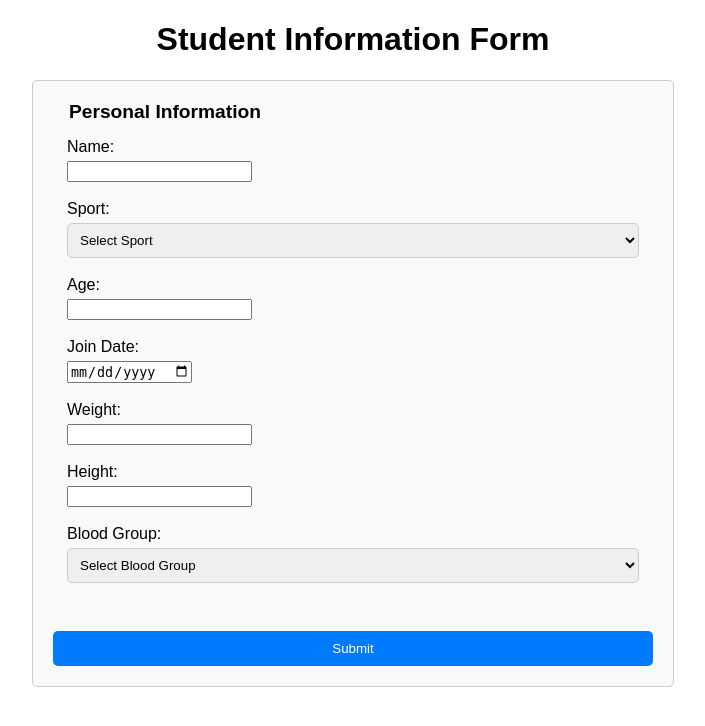
After one commit to EzhilDhiraviya/codher, a Flask app: page /add_stud in a window 1280 px wide. The commit adds this page. Shown: the top 726 px of the page, without its empty margins (287-992 px from the left). Run offline with Flask 3, Linux system fonts and the light colour scheme.

Commit message:
add stuents page

```diff
--- a/app.py
+++ b/app.py
@@ -1,9 +1,7 @@
-
 from flask import Flask, render_template, request, jsonify
 import pandas as pd
 from sklearn.linear_model import LinearRegression
 from db_connection import get_locations_collection, get_mongo_client, get_students_from_locations_collection
-
 
 app = Flask(__name__)
 
@@ -92,12 +90,18 @@ def medical():
         'weight': [70]
     })
 
-
     prediction = predict_weight_change(model, new_data)
 
     return render_template("medical_record.html",predicted_weight=round(prediction[0],3))
 
+@app.route('/update')
+def update():
+    return render_template('update.html')
 
+
+@app.route('/add_stud')
+def add_stud():
+    return render_template('add_stud.html')
 
 if __name__ == '__main__':
     app.run(debug=True)
--- /dev/null
+++ b/static/css/add_stud.css
@@ -0,0 +1,56 @@
+body {
+    font-family: Arial, sans-serif;
+    margin: 0;
+    padding: 0;
+}
+
+h1 {
+    text-align: center;
+}
+
+form {
+    max-width: 600px;
+    margin: 20px auto;
+    padding: 20px;
+    border: 1px solid #ccc;
+    border-radius: 5px;
+    background-color: #f9f9f9;
+}
+
+fieldset {
+    margin-bottom: 20px;
+    border: none;
+}
+
+legend {
+    font-size: 1.2em;
+    font-weight: bold;
+    margin-bottom: 10px;
+}
+
+label {
+    display: block;
+    margin-bottom: 5px;
+}
+
+select {
+    width: 100%;
+    padding: 8px;
+    border-radius: 5px;
+    border: 1px solid #ccc;
+}
+
+input[type="submit"] {
+    width: 100%;
+    padding: 10px;
+    border: none;
+    border-radius: 5px;
+    background-color: #007bff;
+    color: #fff;
+    cursor: pointer;
+    transition: background-color 0.3s;
+}
+
+input[type="submit"]:hover {
+    background-color: #0056b3;
+}
--- /dev/null
+++ b/templates/add_stud.html
@@ -0,0 +1,52 @@
+<!DOCTYPE html>
+<html lang="en">
+<head>
+    <meta charset="UTF-8">
+    <meta name="viewport" content="width=device-width, initial-scale=1.0">
+    <title>Buy Medical Information</title>
+<link rel="stylesheet" type="text/css" href="{{ url_for('static', filename='css/add_stud.css') }}">
+</head>
+<body>
+    <h1>Student Information Form</h1>
+    <form action="/submit_student_info" method="post">
+        <fieldset>
+            <legend>Personal Information</legend>
+            <label for="name">Name:</label>
+            <input type="text" id="name" name="name" required><br><br>
+            <label for="sport">Sport:</label>
+            <select id="sport" name="sport" required>
+                <option value="">Select Sport</option>
+                <option value="Kabbadi">Kabbadi</option>
+                <option value="Football">Football</option>
+                <option value="Cricket">Cricket</option>
+                <option value="Basketball">Basketball</option>
+                <option value="Swimming">Swimming</option>
+                <option value="Tennis">Tennis</option>
+                <option value="Badminton">Badminton</option>
+                <option value="Volleyball">Volleyball</option>
+            </select><br><br>
+            <label for="age">Age:</label>
+            <input type="number" id="age" name="age" required><br><br>
+            <label for="join_date">Join Date:</label>
+            <input type="date" id="join_date" name="join_date" required><br><br>
+            <label for="weight">Weight:</label>
+            <input type="number" id="weight" name="weight" required><br><br>
+            <label for="height">Height:</label>
+            <input type="number" id="height" name="height" required><br><br>
+            <label for="blood_group">Blood Group:</label>
+            <select id="blood_group" name="blood_group" required>
+                <option value="">Select Blood Group</option>
+                <option value="A+">A+</option>
+                <option value="A-">A-</option>
+                <option value="B+">B+</option>
+                <option value="B-">B-</option>
+                <option value="AB+">AB+</option>
+                <option value="AB-">AB-</option>
+                <option value="O+">O+</option>
+                <option value="O-">O-</option>
+            </select><br><br>
+        </fieldset>
+        <input type="submit" value="Submit">
+    </form>
+</body>
+</html>
--- a/templates/centers.html
+++ b/templates/centers.html
@@ -33,7 +33,7 @@
     </div>
     <div class="button-container">
         <a href="/students" class="view-students-btn">View Students</a>
-        <a href="#" class="extra-btn">Add Students</a>
+        <a href="/add_stud" class="extra-btn">Add Students</a>
     </div>
 </div>
 </body>
--- a/templates/studentdashboard.html
+++ b/templates/studentdashboard.html
@@ -32,6 +32,8 @@
               <li> <i class="material-icons"><a href="/diet" style="text-decoration: none;">Diet chart</a></i></li><br>
               <li> <i class="material-icons"><a href="#" style="text-decoration: none;">Academics</a></i></li><br>
               <li> <i class="material-icons"><a href="#" style="text-decoration: none;">Achievements</a></i></li><br>
+              <li> <i class="material-icons"><a href="/update" style="text-decoration: none;">Update</a></i></li><br>
+
             </ul>
           </div>
         </div>
```
Also changed, not shown: templates/update.html (added).
